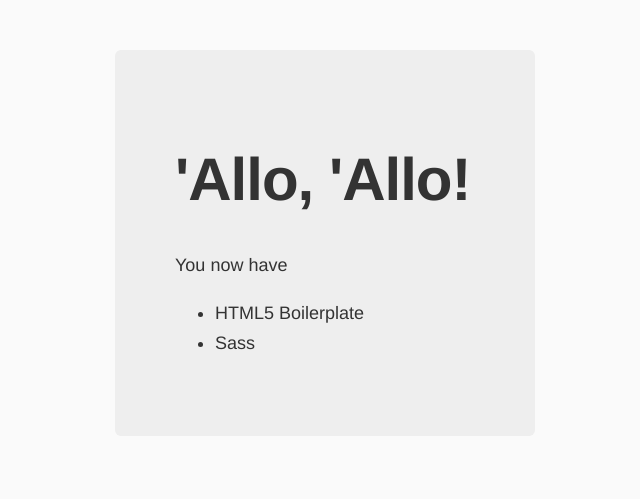
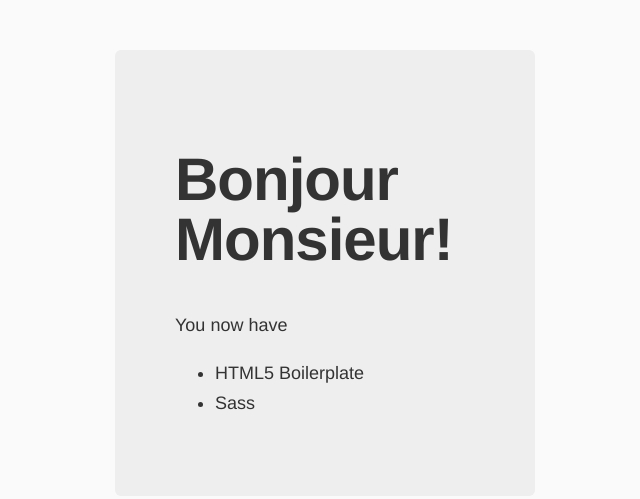
Before and after one commit to jongarrison/gitwithit, a website: page app/index.html in a window 1280 px wide. Shown: the whole page, without its empty margins (315-955 px from the left). Drawn offline with nearby package versions, Linux system fonts and the light colour scheme; files that its build step writes are made by us from their sources.

Commit message:
tweaky change

```diff
--- a/app/index.html
+++ b/app/index.html
@@ -25,7 +25,7 @@
     <![endif]-->
 
     <div class="hero-unit">
-      <h1>'Allo, 'Allo!</h1>
+      <h1>Bonjour Monsieur!</h1>
       <p>You now have</p>
       <ul>
         <li>HTML5 Boilerplate</li>
```
